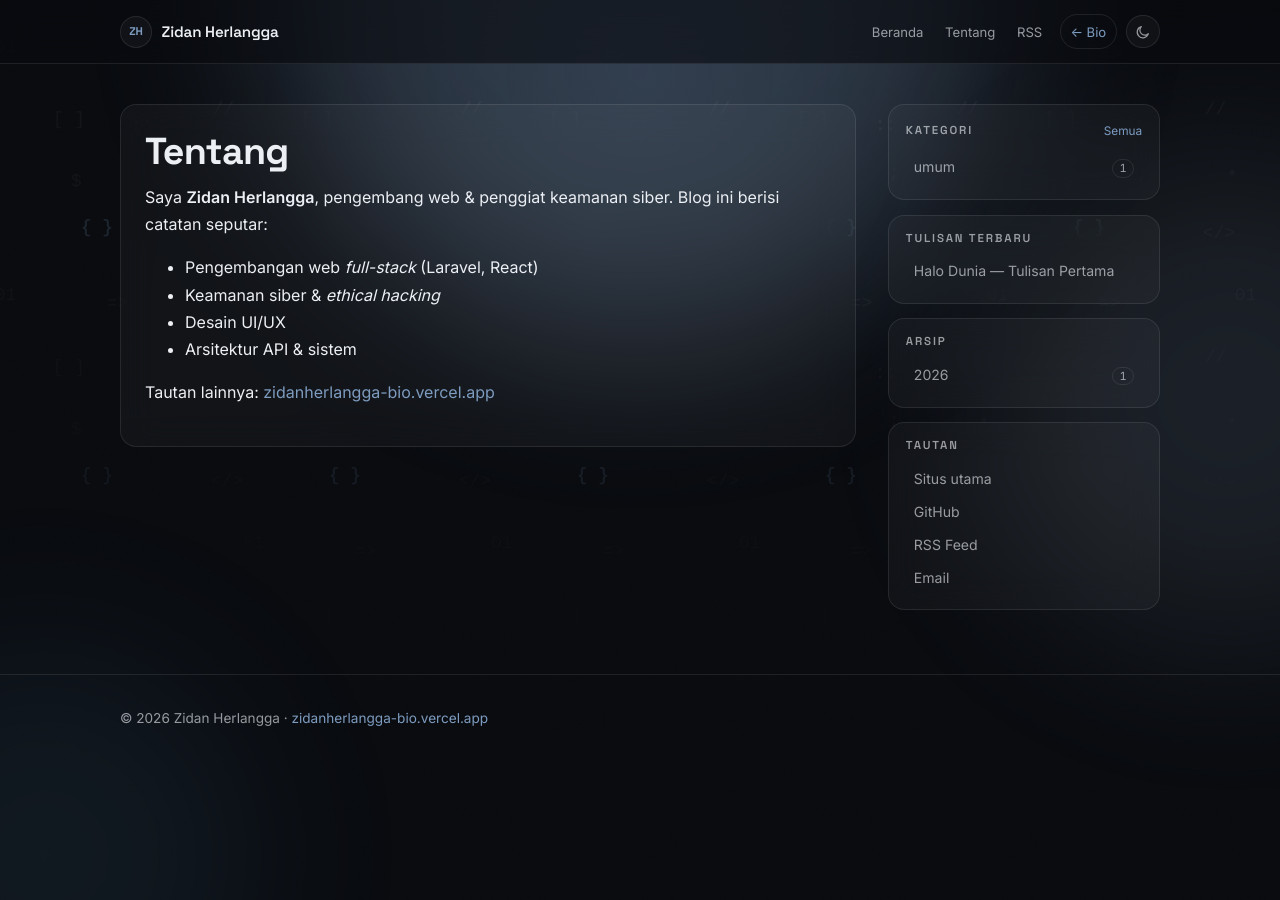
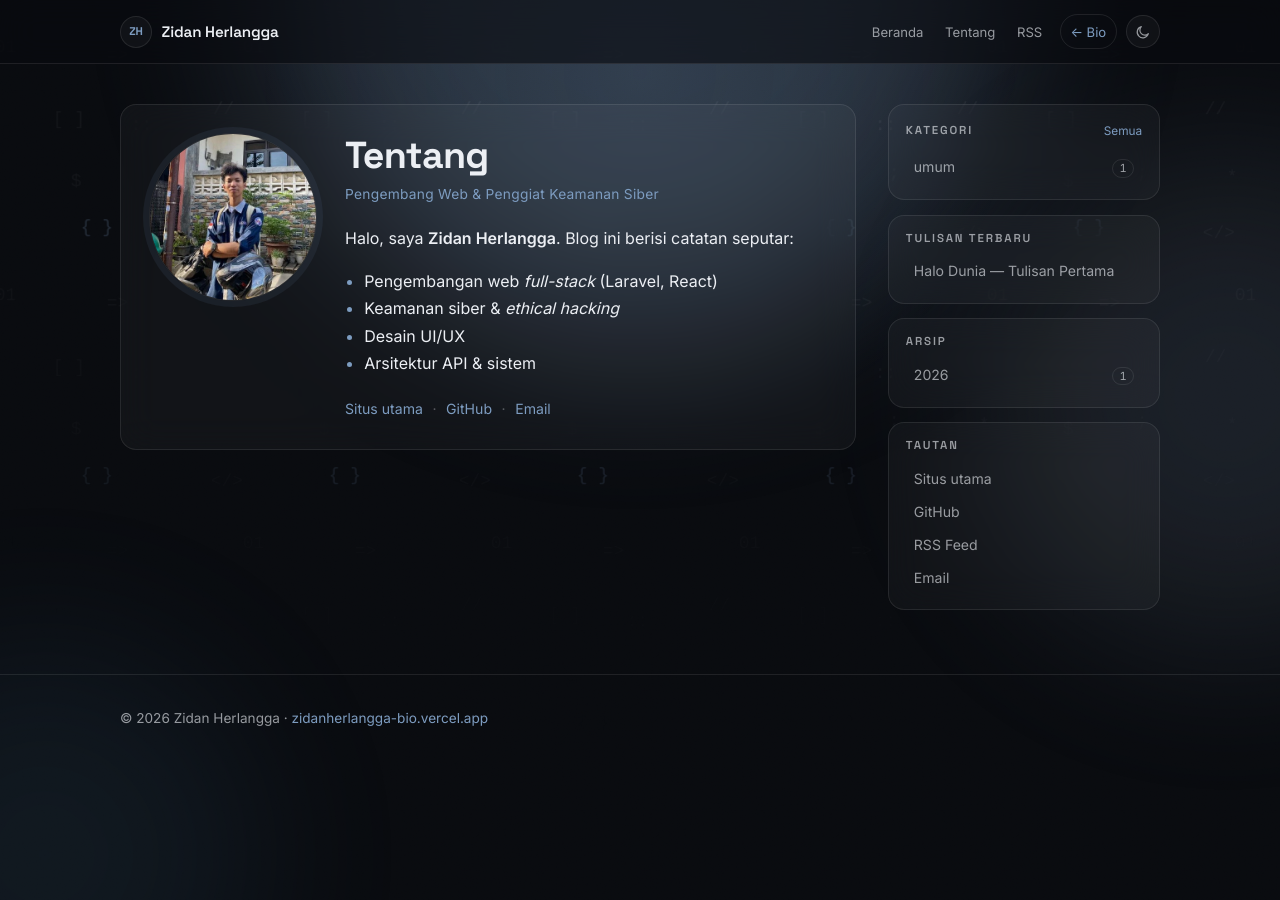
Before and after one commit to zidan-herlangga/blog, a Jekyll site: the page built from about.html, in a window 1280 px wide. Built offline with Jekyll 4.4.1, drawn with Linux system fonts in a browser that asks for light colours.

Commit message:
feat: foto profil di halaman Tentang

```diff
--- /dev/null
+++ b/about.html
@@ -0,0 +1,39 @@
+---
+layout: default
+title: Tentang
+description: "Tentang Zidan Herlangga — pengembang web & penggiat keamanan siber."
+permalink: /about/
+---
+
+<div class="card about-card">
+  <img
+    class="about-photo"
+    src="{{ '/assets/images/zidan.webp' | relative_url }}"
+    alt="Foto Zidan Herlangga"
+    width="160"
+    height="160"
+    loading="eager"
+    decoding="async">
+
+  <div class="about-body">
+    <h1>Tentang</h1>
+    <p class="about-role">Pengembang Web &amp; Penggiat Keamanan Siber</p>
+
+    <p>Halo, saya <strong>Zidan Herlangga</strong>. Blog ini berisi catatan seputar:</p>
+
+    <ul>
+      <li>Pengembangan web <em>full-stack</em> (Laravel, React)</li>
+      <li>Keamanan siber &amp; <em>ethical hacking</em></li>
+      <li>Desain UI/UX</li>
+      <li>Arsitektur API &amp; sistem</li>
+    </ul>
+
+    <p class="about-links">
+      <a href="https://zidanherlangga-bio.vercel.app">Situs utama</a>
+      <span aria-hidden="true">·</span>
+      <a href="https://github.com/zidan-herlangga">GitHub</a>
+      <span aria-hidden="true">·</span>
+      <a href="mailto:zidanherlangga24@gmail.com">Email</a>
+    </p>
+  </div>
+</div>
--- a/about.md
+++ /dev/null
@@ -1,21 +0,0 @@
----
-layout: default
-title: Tentang
-description: "Tentang Zidan Herlangga — pengembang web & penggiat keamanan siber."
-permalink: /about/
----
-
-<div class="card">
-  <h1>Tentang</h1>
-
-  <p>Saya <strong>Zidan Herlangga</strong>, pengembang web &amp; penggiat keamanan siber. Blog ini berisi catatan seputar:</p>
-
-  <ul>
-    <li>Pengembangan web <em>full-stack</em> (Laravel, React)</li>
-    <li>Keamanan siber &amp; <em>ethical hacking</em></li>
-    <li>Desain UI/UX</li>
-    <li>Arsitektur API &amp; sistem</li>
-  </ul>
-
-  <p>Tautan lainnya: <a href="https://zidanherlangga-bio.vercel.app">zidanherlangga-bio.vercel.app</a></p>
-</div>
--- a/assets/css/style.css
+++ b/assets/css/style.css
@@ -870,3 +870,67 @@ hr {
   backdrop-filter: blur(18px);
   -webkit-backdrop-filter: blur(18px);
 }
+
+/* ---------- halaman tentang ---------- */
+
+.about-card {
+  display: grid;
+  grid-template-columns: 168px minmax(0, 1fr);
+  align-items: start;
+  gap: 1.75rem;
+  padding: 1.75rem;
+}
+
+.about-photo {
+  display: block;
+  width: 168px;
+  height: 168px;
+  border-radius: 9999px;
+  object-fit: cover;
+  border: 1px solid var(--line);
+  box-shadow: 0 0 0 6px color-mix(in oklab, var(--accent) 9%, transparent);
+}
+
+.about-body h1 {
+  margin-bottom: 0.3rem;
+}
+
+.about-role {
+  margin: 0 0 1.15rem;
+  color: var(--accent-text);
+  font-size: 0.86rem;
+  letter-spacing: 0.02em;
+}
+
+.about-body ul {
+  margin: 0 0 1rem;
+  padding-left: 1.2rem;
+}
+
+.about-body li::marker {
+  color: var(--accent-text);
+}
+
+.about-links {
+  margin: 1.25rem 0 0;
+  color: var(--muted);
+  font-size: 0.88rem;
+}
+
+.about-links span {
+  margin: 0 0.35rem;
+  opacity: 0.5;
+}
+
+@media (max-width: 560px) {
+  .about-card {
+    grid-template-columns: minmax(0, 1fr);
+    gap: 1.25rem;
+    padding: 1.35rem;
+  }
+
+  .about-photo {
+    width: 112px;
+    height: 112px;
+  }
+}
```
Also changed, not shown: README.md, assets/images/zidan.webp (added).
